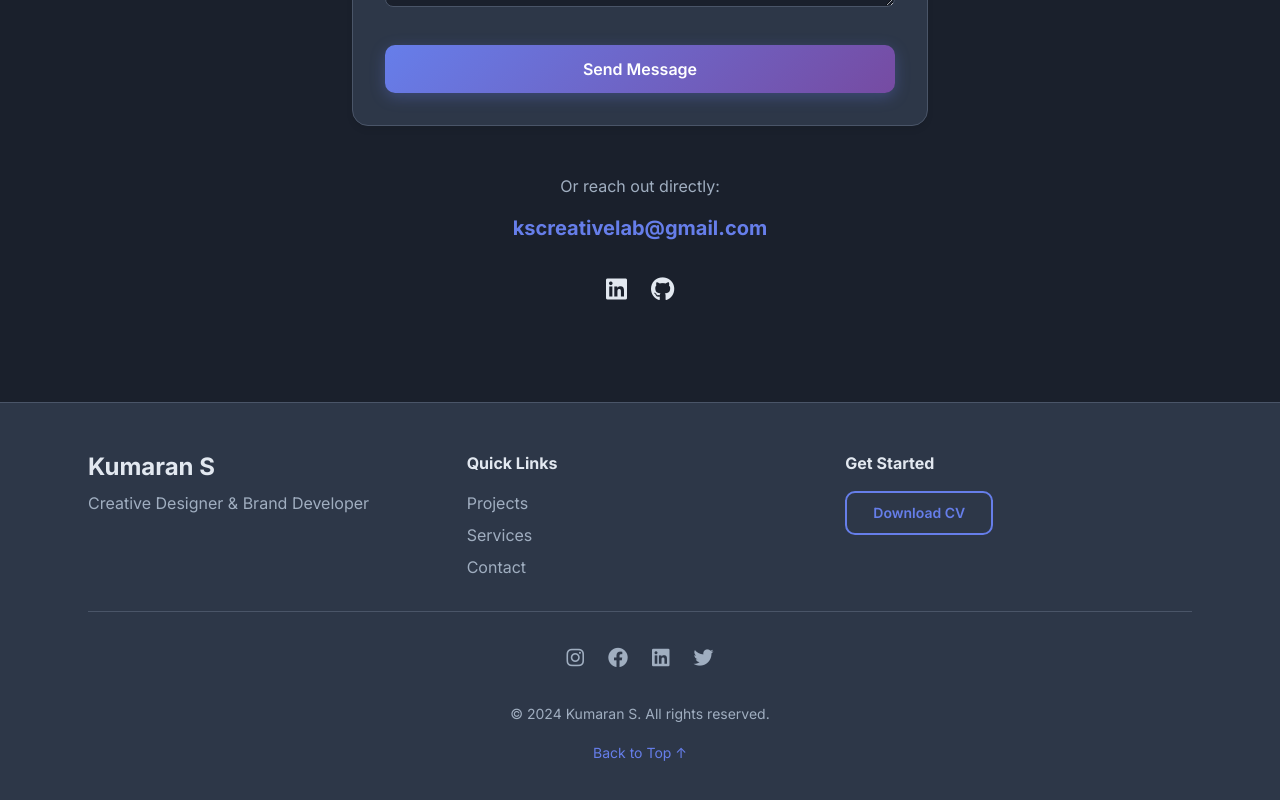
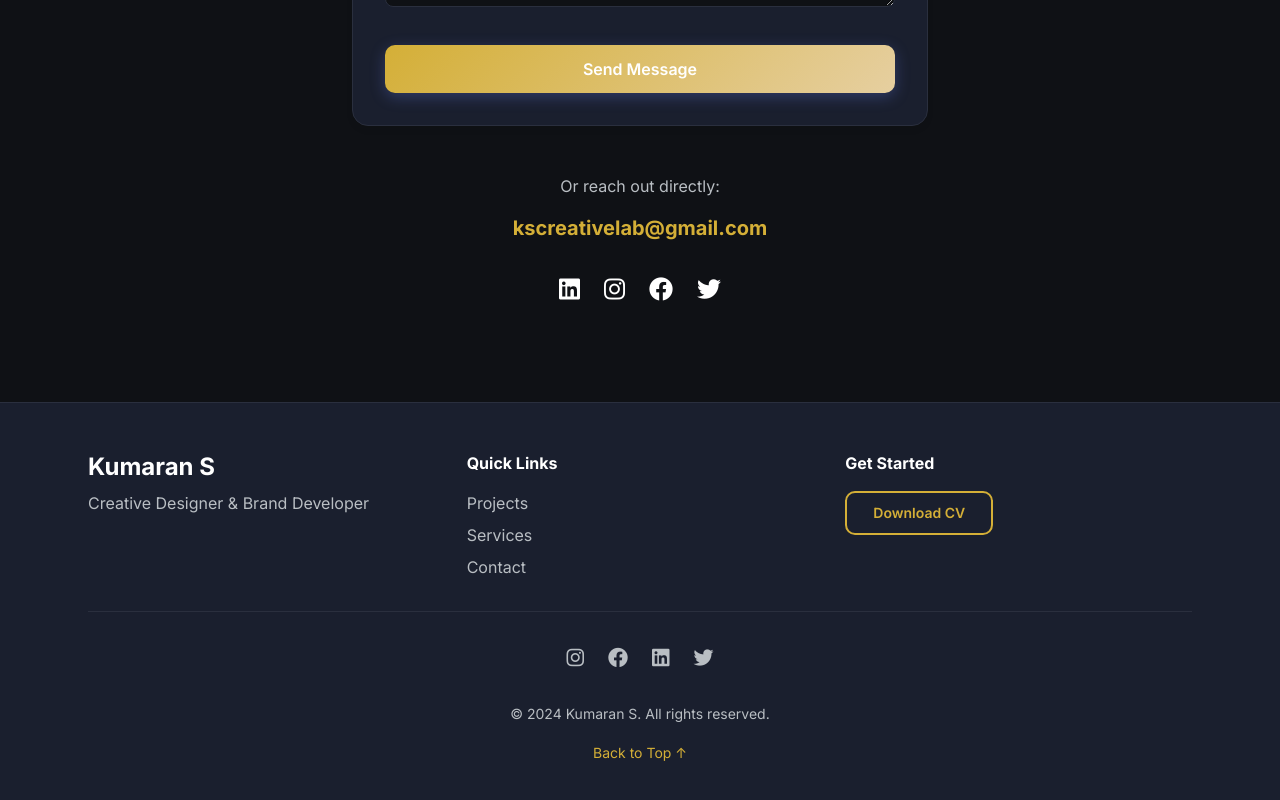
Before and after one commit to kumaran1223/Portfolio-react, a React (Vite) app: page / in a window 1280 px wide. Shown: the part 8645-9445 px from the top of the page. Built offline with nearby package versions, Linux system fonts and the light colour scheme.

Commit message:
feat: rebuild premium portfolio with dark-gold theme and all required features

```diff
--- a/index.html
+++ b/index.html
@@ -40,8 +40,10 @@
       "email": "kscreativelab@gmail.com",
       "url": "https://kumaran-portfolio.com",
       "sameAs": [
-        "https://linkedin.com/in/kumaran-s",
-        "https://github.com/kumaran-s"
+        "https://www.linkedin.com/in/krish-kscreative",
+        "https://www.instagram.com/kscreativelabs/",
+        "https://www.facebook.com/profile.php?id=61585696467921",
+        "https://x.com/kscreativelabs"
       ]
     }
     </script>
--- a/src/components/Contact.jsx
+++ b/src/components/Contact.jsx
@@ -159,7 +159,7 @@ const Contact = () => {
 
           <div className="flex justify-center gap-6 mt-8">
             <a
-              href="www.linkedin.com/in/kumarans311221"
+              href="https://www.linkedin.com/in/krish-kscreative"
               target="_blank"
               rel="noopener noreferrer"
               className="text-[--text-color] hover:text-[--accent-color] transition duration-300 text-2xl"
@@ -168,13 +168,31 @@ const Contact = () => {
               <i className="fab fa-linkedin"></i>
             </a>
             <a
-              href="https://github.com/kumaran1223"
+              href="https://www.instagram.com/kscreativelabs/"
               target="_blank"
               rel="noopener noreferrer"
               className="text-[--text-color] hover:text-[--accent-color] transition duration-300 text-2xl"
-              aria-label="GitHub"
+              aria-label="Instagram"
             >
-              <i className="fab fa-github"></i>
+              <i className="fab fa-instagram"></i>
+            </a>
+            <a
+              href="https://www.facebook.com/profile.php?id=61585696467921"
+              target="_blank"
+              rel="noopener noreferrer"
+              className="text-[--text-color] hover:text-[--accent-color] transition duration-300 text-2xl"
+              aria-label="Facebook"
+            >
+              <i className="fab fa-facebook"></i>
+            </a>
+            <a
+              href="https://x.com/kscreativelabs"
+              target="_blank"
+              rel="noopener noreferrer"
+              className="text-[--text-color] hover:text-[--accent-color] transition duration-300 text-2xl"
+              aria-label="Twitter"
+            >
+              <i className="fab fa-twitter"></i>
             </a>
           </div>
         </div>
--- a/src/context/ThemeContext.jsx
+++ b/src/context/ThemeContext.jsx
@@ -21,14 +21,14 @@ export const ThemeProvider = ({ children }) => {
   const updateThemeStyles = (currentTheme) => {
     const isDark = currentTheme === 'dark';
 
-    // Modern SaaS palette
-    const primaryColor = isDark ? '#1A202C' : '#F7FAFC';
-    const secondaryColor = isDark ? '#2D3748' : '#FFFFFF';
-    const accentStart = '#667EEA';
-    const accentEnd = '#764BA2';
-    const textColor = isDark ? '#E2E8F0' : '#1A202C';
-    const textSecondary = isDark ? '#A0AEC0' : '#4A5568';
-    const borderColor = isDark ? '#4A5568' : '#E2E8F0';
+    // Premium Dark-Gold Palette
+    const primaryColor = isDark ? '#0F1115' : '#F7FAFC'; // Dark background
+    const secondaryColor = isDark ? '#1A1F2E' : '#FFFFFF'; // Card background
+    const accentStart = '#D4AF37'; // Metallic gold
+    const accentEnd = '#E6CFA0'; // Soft gold
+    const textColor = isDark ? '#FFFFFF' : '#1A202C'; // White text on dark
+    const textSecondary = isDark ? '#B9BEC3' : '#4A5568'; // Muted text
+    const borderColor = isDark ? '#2A2F3E' : '#E2E8F0'; // Subtle borders
     const successColor = '#48BB78';
     const warningColor = '#ED8936';
 
```
